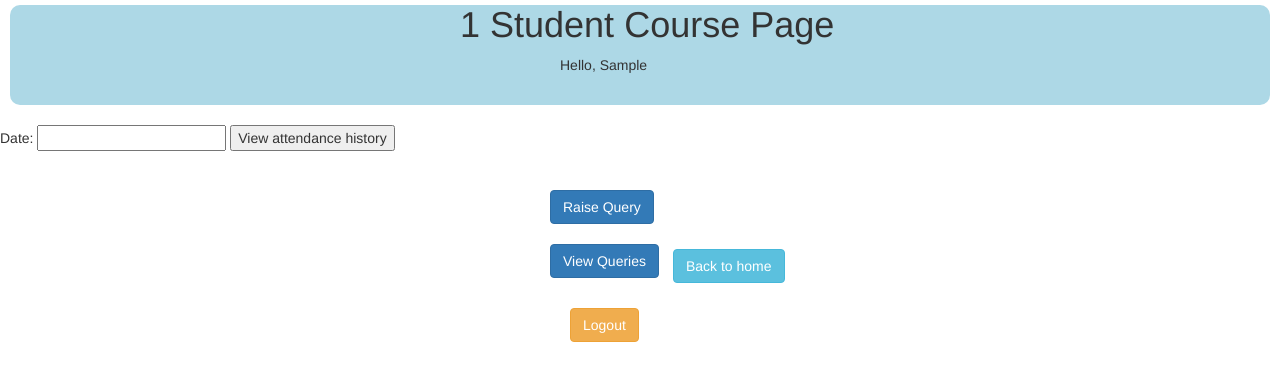
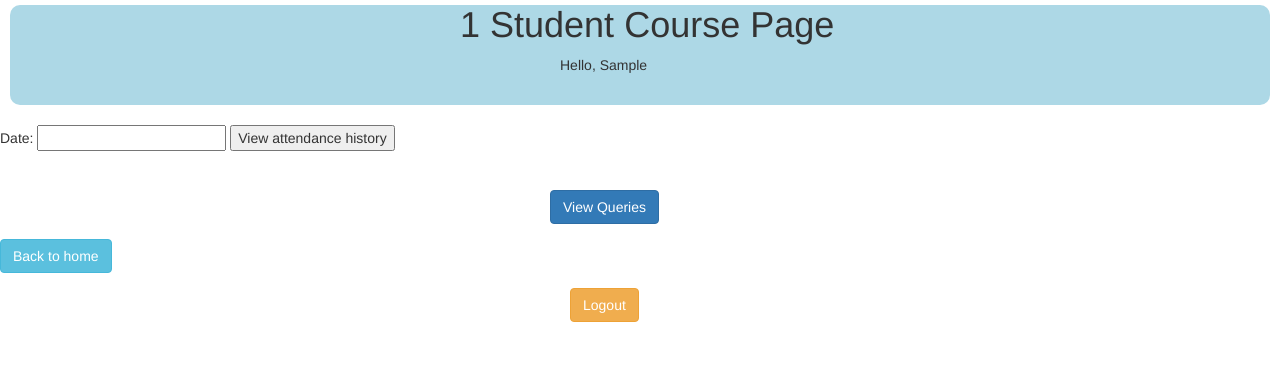
Before and after one commit to srinidhiprabhu96/proxy_softengg17_group9, a Django app: page /query/1/ in a window 1280 px wide. Shown: the top 381 px of the page. Run offline with Django 3.2, Linux system fonts and the light colour scheme; the visitor is signed in with stand-in values (Sample User, id 1); some libraries are stand-ins or nearby versions.

Commit message:
Raise query button inside view history

```diff
--- a/Proxy/stud_module/templates/raise_query.html
+++ b/Proxy/stud_module/templates/raise_query.html
@@ -20,14 +20,18 @@
 	<script src="{% static "js/bootstrap.min.js" %}"></script>
 	{% load static %}
 	<script src="{% static "js/bootstrap.js" %}"></script>
+	{% load static %}
+	<script type="text/javascript" src="{% static "js/datepicker.js" %}"></script>
 	<body>
 		<div class="box1">
             <h1 class="head3">Course queries</h1>
             <p class="head4">{{course}}</p>
     	</div>
-		<p>Hello, {{user.first_name}}<br> Raise your query for {{course}} here.</p>
+		<p>Hello, {{user.first_name}}<br> Raise your query for {{course}}  on {{date}} here.</p>
 		<!--<h1>Raise query</h1>-->
 		<form action="/query/{{course}}/" method="post" id="queryform">
+			Date: <input type="text" name="date" id="datepicker" value="{{date}}" readonly="readonly"><br>
+			Query:<br>
 			<textarea name="query" form="queryform" maxlength="500" cols="50" rows="10"></textarea><br>
 			<input type="submit" value="Submit"><br>
 		</form>
--- a/Proxy/stud_module/templates/stud_course.html
+++ b/Proxy/stud_module/templates/stud_course.html
@@ -37,9 +37,9 @@
 	</form>
     <!--<a href="/stud_history/{{course_id}}/"><button type="button" class="btn btn-primary" id="button3">View History</button></a>-->
     <br>
-    <a href="/raise_query/{{course_id}}/"><button type="button" class="btn btn-primary" id="button1">Raise Query</button></a>
-    <br>
-    <a href="/view_queries/{{course_id}}/" ><button type="button" class="btn btn-primary" id="button1">View Queries</button></a>
+    <!--<a href="/raise_query/{{course_id}}/"><button type="button" class="btn btn-primary" id="button1">Raise Query</button></a>
+    <br>-->
+    <a href="/view_queries/{{course_id}}/" ><button type="button" class="btn btn-primary" id="button1">View Queries</button></a><br>
     <a href="/stud_home/"><button type="button" class="btn btn-info">Back to home</button></a><br>
     {% if messages %}
 		{% for message in messages %}
--- a/Proxy/stud_module/templates/stud_history.html
+++ b/Proxy/stud_module/templates/stud_history.html
@@ -33,11 +33,16 @@
 		{% for i in files %}
 		<img src="{% static i %}" style="height: 30%;"/>
 		{% endfor %}
+		<br>
 		{% if attendance == "1" %}
 			<span class="present"> You were marked present</span>
 		{% else %}
 			<span class="error"> You were marked absent </span>
 		{% endif %}
+		<br>
+		<a href="/raise_query/{{course}}?date={{date}}"><button type="button" class="btn btn-primary" id="button1">Raise Query</button></a>
+    	<br>
+    	<br>
 	{% else %}
 		<span class="error"> No history to display </span>
 	{% endif %}
--- a/Proxy/stud_module/views.py
+++ b/Proxy/stud_module/views.py
@@ -109,8 +109,13 @@ def query(request, c_id):
 	if request.method == "POST":
 		if request.user.is_authenticated and not request.user.is_staff:
 			# Use a form for handling boundary cases.
+			print request.POST
 			text = request.POST['query']
-			q = Query(course_id=c_id,student=request.user,date=datetime.date.today(),query=text)
+			date_str = request.POST['date']
+			print date_str
+			date = datetime.datetime.strptime(date_str,"%d/%m/%Y")
+			print date
+			q = Query(course_id=c_id,student=request.user,date=date,query=text)
 			q.save()
 			messages.info(request,"Request successfully raised")
 			return render(request, 'stud_course.html',{'course_id':c_id})
@@ -121,18 +126,23 @@ def query(request, c_id):
 # Add a date field in raise query also
 def raise_query(request, c_id):
 	user = request.user
-	if request.user.is_authenticated and not request.user.is_staff:
-		try:										# Check if the student takes the course
-			c = Course.objects.get(course_id=c_id,taken_by=user)
-			return render(request, 'raise_query.html',{'course':c_id})
-		except Exception as e:
-			messages.error(request,"You are not registered for the course!")
+	if request.method == "GET":
+		date = request.GET['date']
+		if request.user.is_authenticated and not request.user.is_staff:
+			try:										# Check if the student takes the course
+				c = Course.objects.get(course_id=c_id,taken_by=user)
+				return render(request, 'raise_query.html',{'course':c_id,'date':date})
+			except Exception as e:
+				messages.error(request,"You are not registered for the course!")
+				return redirect('/login/')
+		elif user.is_staff:
+			messages.error(request,"You are not a student!")
 			return redirect('/login/')
-	elif user.is_staff:
-		messages.error(request,"You are not a student!")
-		return redirect('/login/')
+		else:
+			messages.error(request,"You are not logged in.")
+			return redirect('/login/')
 	else:
-		messages.error(request,"You are not logged in.")
+		messages.error(request,"You are not allowed to view this page.")
 		return redirect('/login/')
 
 # Add a date field in stud history also
@@ -160,7 +170,7 @@ def stud_history(request, c_id):
 			att = Attendance.objects.filter(course_id=c_id,student=request.user,date=date)
 			if len(att) == 0:
 				#messages.error(request,"No history to display")
-				return render(request, 'stud_history.html',{'course':c_id})
+				return render(request, 'stud_history.html',{'course':c_id, 'date':str_date})
 			else:
 				is_present = att[0].is_present
 				return render(request, 'stud_history.html', {'attendance':is_present, 'course':c_id, 'files':files, 'date':str_date})
```
